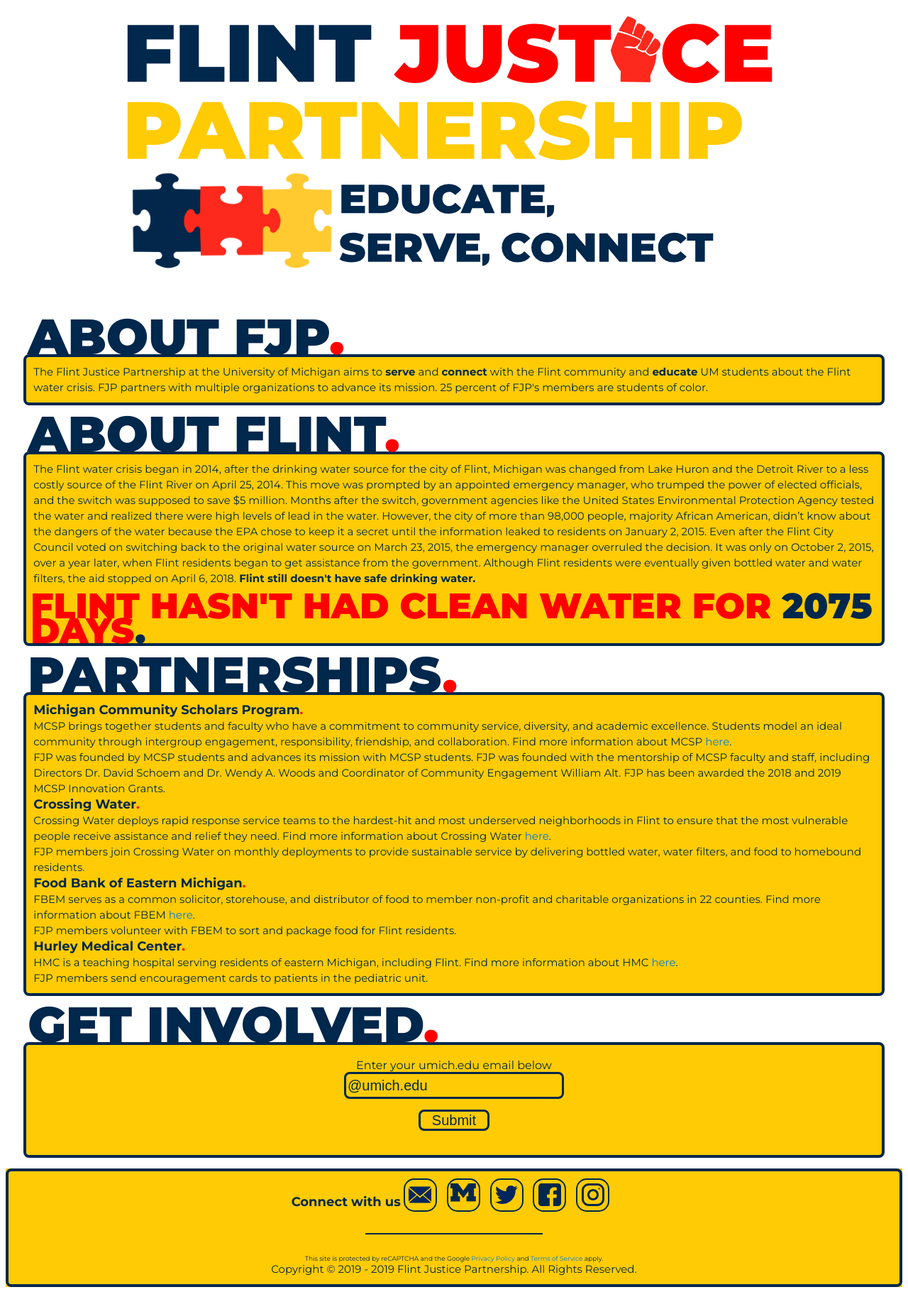
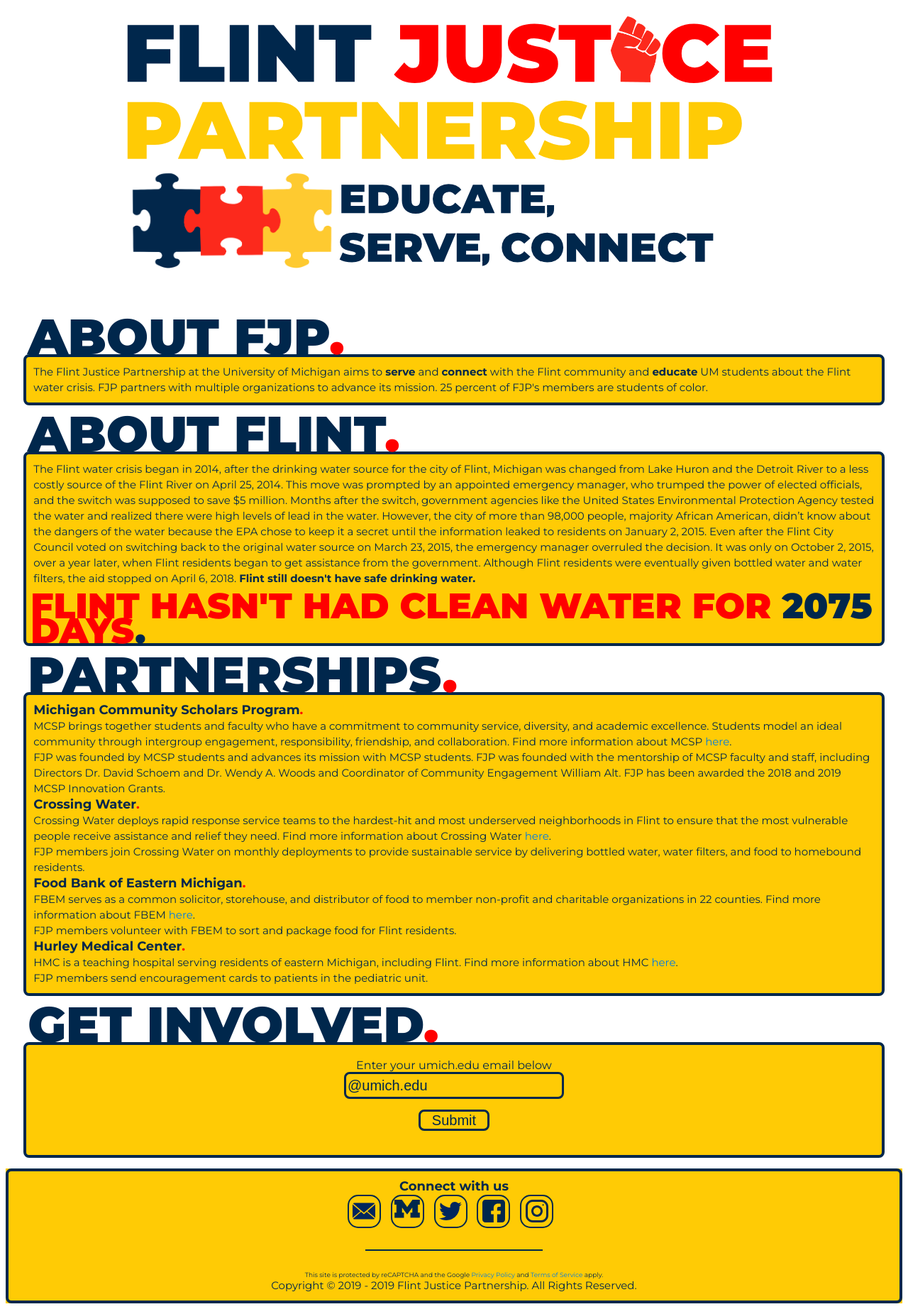
Before and after one commit to umichfjp/umichfjp.github.io, a Jekyll site: the page built from index.html, in a window 1280 px wide. Shown: the whole page at 71% size. Built offline with Jekyll 4.4.1, drawn with Linux system fonts in a browser that asks for light colours; before the commit the page ends 1828 px from its top, so only the background shows below that.

Commit message:
Update default.html

```diff
--- a/_layouts/default.html
+++ b/_layouts/default.html
@@ -38,7 +38,7 @@
 			<footer>
         <div class="container">
           <h3><b><big><center>Connect with us</big></b>
-             <a class="containerbutton" href="mailto:UMich.FJP@umich.edu" target="_blank"><img src="https://umichfjp.github.io/assets/icons/mail.svg" alt="EMail" style="width:32px;"></a>
+             <br /><a class="containerbutton" href="mailto:UMich.FJP@umich.edu" target="_blank"><img src="https://umichfjp.github.io/assets/icons/mail.svg" alt="EMail" style="width:32px;"></a>
              <a class="containerbutton" href="https://maizepages.umich.edu/organization/fjp/" target="_blank" style="padding-top:0px;padding-bottom:7px;"><img src="https://umichfjp.github.io/assets/icons/block_m.png" alt="Block M" style="height:32px;margin-top:5px;"></a>
              <a class="containerbutton" href="https://twitter.com/umichfjp" target="_blank"><img src="https://umichfjp.github.io/assets/icons/twitter.svg" alt="Twitter" style="width:32px;"></a>
              <a class="containerbutton" href="https://facebook.com/umichfjp" target="_blank"><img src="https://umichfjp.github.io/assets/icons/facebook.svg" alt="Facebook" style="width:32px;"></a>
```
